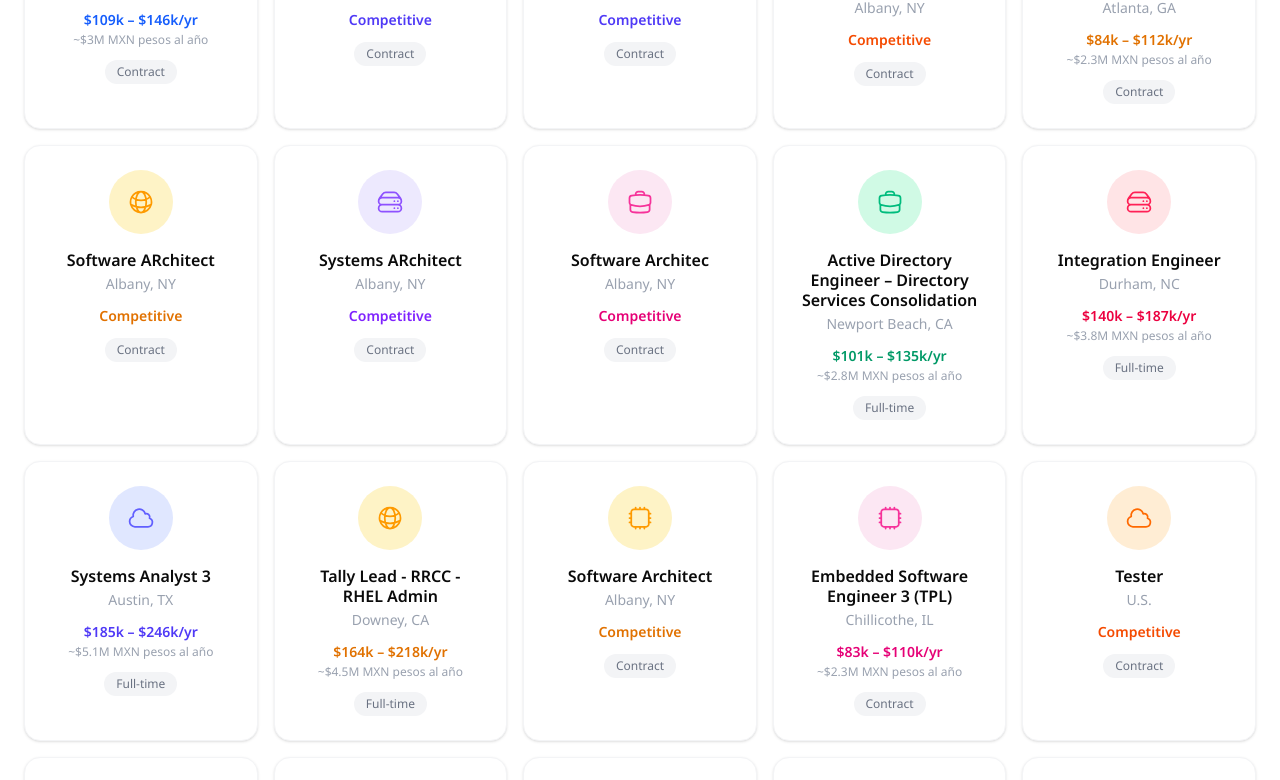
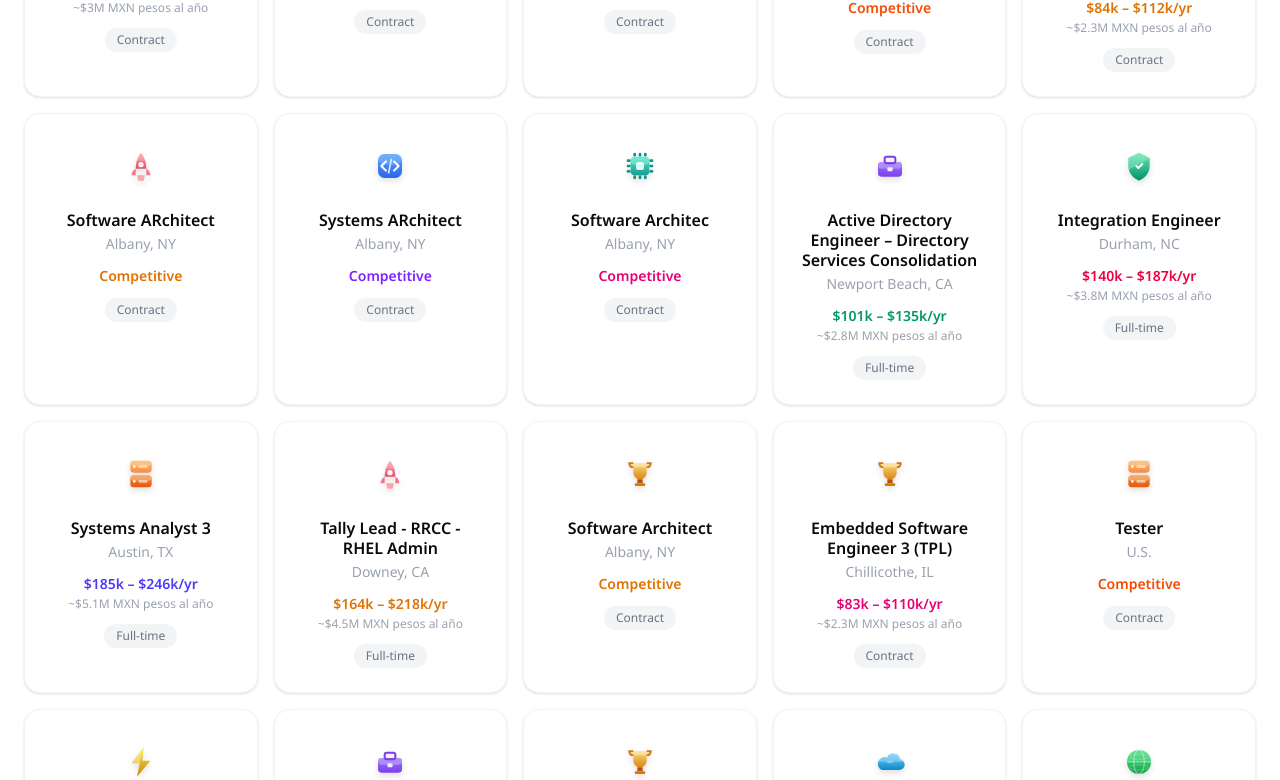
Before and after one commit to maryreds/puente-tech, a Next.js app: page /empleos in a window 1280 px wide. Shown: the part 1491-2271 px from the top of the page. Built offline with nearby package versions, Linux system fonts and the light colour scheme.

Commit message:
Replace flat icons with 3D gradient icons on job cards
Co-Authored-By: Claude Opus 4.6 (1M context) <noreply@anthropic.com>

```diff
--- a/src/components/JobCard.tsx
+++ b/src/components/JobCard.tsx
@@ -12,18 +12,133 @@ const palette = [
 ];
 
 const icons = [
-  // Briefcase
-  <svg key="briefcase" viewBox="0 0 24 24" fill="none" stroke="currentColor" strokeWidth="1.5" className="w-7 h-7"><path strokeLinecap="round" strokeLinejoin="round" d="M20.25 14.15v4.25c0 1.094-.787 2.036-1.872 2.18-2.087.277-4.216.42-6.378.42s-4.291-.143-6.378-.42c-1.085-.144-1.872-1.086-1.872-2.18v-4.25m16.5 0a2.18 2.18 0 00.75-1.661V8.706c0-1.081-.768-2.015-1.837-2.175a48.114 48.114 0 00-3.413-.387m4.5 8.006c-.194.165-.42.295-.673.38A23.978 23.978 0 0112 15.75c-2.648 0-5.195-.429-7.577-1.22a2.016 2.016 0 01-.673-.38m0 0A2.18 2.18 0 013 12.489V8.706c0-1.081.768-2.015 1.837-2.175a48.111 48.111 0 013.413-.387m7.5 0V5.25A2.25 2.25 0 0013.5 3h-3a2.25 2.25 0 00-2.25 2.25v.894m7.5 0a48.667 48.667 0 00-7.5 0" /></svg>,
-  // Code
-  <svg key="code" viewBox="0 0 24 24" fill="none" stroke="currentColor" strokeWidth="1.5" className="w-7 h-7"><path strokeLinecap="round" strokeLinejoin="round" d="M17.25 6.75L22.5 12l-5.25 5.25m-10.5 0L1.5 12l5.25-5.25m7.5-3l-4.5 16.5" /></svg>,
-  // Chip
-  <svg key="chip" viewBox="0 0 24 24" fill="none" stroke="currentColor" strokeWidth="1.5" className="w-7 h-7"><path strokeLinecap="round" strokeLinejoin="round" d="M8.25 3v1.5M4.5 8.25H3m18 0h-1.5M4.5 12H3m18 0h-1.5m-15 3.75H3m18 0h-1.5M8.25 19.5V21M12 3v1.5m0 15V21m3.75-18v1.5m0 15V21m-9-1.5h10.5a2.25 2.25 0 002.25-2.25V6.75a2.25 2.25 0 00-2.25-2.25H6.75A2.25 2.25 0 004.5 6.75v10.5a2.25 2.25 0 002.25 2.25z" /></svg>,
-  // Cloud
-  <svg key="cloud" viewBox="0 0 24 24" fill="none" stroke="currentColor" strokeWidth="1.5" className="w-7 h-7"><path strokeLinecap="round" strokeLinejoin="round" d="M2.25 15a4.5 4.5 0 004.5 4.5H18a3.75 3.75 0 001.332-7.257 3 3 0 00-3.758-3.848 5.25 5.25 0 00-10.233 2.33A4.502 4.502 0 002.25 15z" /></svg>,
-  // Globe
-  <svg key="globe" viewBox="0 0 24 24" fill="none" stroke="currentColor" strokeWidth="1.5" className="w-7 h-7"><path strokeLinecap="round" strokeLinejoin="round" d="M12 21a9.004 9.004 0 008.716-6.747M12 21a9.004 9.004 0 01-8.716-6.747M12 21c2.485 0 4.5-4.03 4.5-9S14.485 3 12 3m0 18c-2.485 0-4.5-4.03-4.5-9S9.515 3 12 3m0 0a8.997 8.997 0 017.843 4.582M12 3a8.997 8.997 0 00-7.843 4.582m15.686 0A11.953 11.953 0 0112 10.5c-2.998 0-5.74-1.1-7.843-2.918m15.686 0A8.959 8.959 0 0121 12c0 .778-.099 1.533-.284 2.253m0 0A17.919 17.919 0 0112 16.5c-3.162 0-6.133-.815-8.716-2.247m0 0A9.015 9.015 0 013 12c0-1.605.42-3.113 1.157-4.418" /></svg>,
-  // Server
-  <svg key="server" viewBox="0 0 24 24" fill="none" stroke="currentColor" strokeWidth="1.5" className="w-7 h-7"><path strokeLinecap="round" strokeLinejoin="round" d="M5.25 14.25h13.5m-13.5 0a3 3 0 01-3-3m3 3a3 3 0 100 6h13.5a3 3 0 100-6m-16.5-3a3 3 0 013-3h13.5a3 3 0 013 3m-19.5 0a4.5 4.5 0 01.9-2.7L5.737 5.1a3.375 3.375 0 012.7-1.35h7.126c1.062 0 2.062.5 2.7 1.35l2.587 3.45a4.5 4.5 0 01.9 2.7m0 0a3 3 0 01-3 3m0 3h.008v.008h-.008v-.008zm0-6h.008v.008h-.008v-.008zm-3 6h.008v.008h-.008v-.008zm0-6h.008v.008h-.008v-.008z" /></svg>,
+  // Briefcase — 3D purple
+  <svg key="briefcase" viewBox="0 0 48 48" fill="none" className="w-8 h-8">
+    <defs>
+      <linearGradient id="bc1" x1="24" y1="8" x2="24" y2="42" gradientUnits="userSpaceOnUse">
+        <stop stopColor="#A78BFA"/><stop offset="1" stopColor="#7C3AED"/>
+      </linearGradient>
+    </defs>
+    <rect x="6" y="18" width="36" height="22" rx="5" fill="url(#bc1)"/>
+    <rect x="6" y="18" width="36" height="10" rx="5" fill="#C4B5FD" opacity="0.5"/>
+    <rect x="16" y="10" width="16" height="10" rx="3" fill="none" stroke="#7C3AED" strokeWidth="3"/>
+    <rect x="20" y="26" width="8" height="6" rx="2" fill="#EDE9FE"/>
+  </svg>,
+  // Code — 3D blue
+  <svg key="code" viewBox="0 0 48 48" fill="none" className="w-8 h-8">
+    <defs>
+      <linearGradient id="cd1" x1="24" y1="4" x2="24" y2="44" gradientUnits="userSpaceOnUse">
+        <stop stopColor="#60A5FA"/><stop offset="1" stopColor="#2563EB"/>
+      </linearGradient>
+    </defs>
+    <rect x="6" y="6" width="36" height="36" rx="10" fill="url(#cd1)"/>
+    <rect x="6" y="6" width="36" height="16" rx="10" fill="#93C5FD" opacity="0.4"/>
+    <path d="M18 17l-7 7 7 7" stroke="white" strokeWidth="3" strokeLinecap="round" strokeLinejoin="round"/>
+    <path d="M30 17l7 7-7 7" stroke="white" strokeWidth="3" strokeLinecap="round" strokeLinejoin="round"/>
+    <path d="M26 14l-4 20" stroke="#DBEAFE" strokeWidth="2.5" strokeLinecap="round"/>
+  </svg>,
+  // Chip — 3D teal
+  <svg key="chip" viewBox="0 0 48 48" fill="none" className="w-8 h-8">
+    <defs>
+      <linearGradient id="ch1" x1="24" y1="6" x2="24" y2="42" gradientUnits="userSpaceOnUse">
+        <stop stopColor="#5EEAD4"/><stop offset="1" stopColor="#0D9488"/>
+      </linearGradient>
+    </defs>
+    <rect x="10" y="10" width="28" height="28" rx="6" fill="url(#ch1)"/>
+    <rect x="10" y="10" width="28" height="12" rx="6" fill="#99F6E4" opacity="0.45"/>
+    <rect x="18" y="18" width="12" height="12" rx="3" fill="#F0FDFA" opacity="0.9"/>
+    <rect x="14" y="4" width="4" height="6" rx="2" fill="#0D9488"/><rect x="22" y="4" width="4" height="6" rx="2" fill="#0D9488"/><rect x="30" y="4" width="4" height="6" rx="2" fill="#0D9488"/>
+    <rect x="14" y="38" width="4" height="6" rx="2" fill="#0D9488"/><rect x="22" y="38" width="4" height="6" rx="2" fill="#0D9488"/><rect x="30" y="38" width="4" height="6" rx="2" fill="#0D9488"/>
+    <rect x="4" y="14" width="6" height="4" rx="2" fill="#0D9488"/><rect x="4" y="22" width="6" height="4" rx="2" fill="#0D9488"/><rect x="4" y="30" width="6" height="4" rx="2" fill="#0D9488"/>
+    <rect x="38" y="14" width="6" height="4" rx="2" fill="#0D9488"/><rect x="38" y="22" width="6" height="4" rx="2" fill="#0D9488"/><rect x="38" y="30" width="6" height="4" rx="2" fill="#0D9488"/>
+  </svg>,
+  // Cloud — 3D sky blue
+  <svg key="cloud" viewBox="0 0 48 48" fill="none" className="w-8 h-8">
+    <defs>
+      <linearGradient id="cl1" x1="24" y1="10" x2="24" y2="38" gradientUnits="userSpaceOnUse">
+        <stop stopColor="#7DD3FC"/><stop offset="1" stopColor="#0284C7"/>
+      </linearGradient>
+    </defs>
+    <path d="M12 36h26a8 8 0 00.8-15.96 10 10 0 00-19.22-2.6A9 9 0 0012 36z" fill="url(#cl1)"/>
+    <path d="M12 36h26a8 8 0 00.8-15.96 10 10 0 00-19.22-2.6A9 9 0 0012 36z" fill="#BAE6FD" opacity="0.4" style={{clipPath:"inset(0 0 50% 0)"}}/>
+    <ellipse cx="24" cy="24" rx="5" ry="2" fill="white" opacity="0.3"/>
+  </svg>,
+  // Globe — 3D green
+  <svg key="globe" viewBox="0 0 48 48" fill="none" className="w-8 h-8">
+    <defs>
+      <linearGradient id="gl1" x1="24" y1="4" x2="24" y2="44" gradientUnits="userSpaceOnUse">
+        <stop stopColor="#4ADE80"/><stop offset="1" stopColor="#16A34A"/>
+      </linearGradient>
+    </defs>
+    <circle cx="24" cy="24" r="18" fill="url(#gl1)"/>
+    <circle cx="24" cy="24" r="18" fill="#86EFAC" opacity="0.35" style={{clipPath:"inset(0 0 50% 0)"}}/>
+    <ellipse cx="24" cy="24" rx="8" ry="18" fill="none" stroke="white" strokeWidth="1.5" opacity="0.5"/>
+    <line x1="6" y1="24" x2="42" y2="24" stroke="white" strokeWidth="1.5" opacity="0.5"/>
+    <ellipse cx="24" cy="16" rx="14" ry="4" fill="none" stroke="white" strokeWidth="1" opacity="0.3"/>
+    <ellipse cx="24" cy="32" rx="14" ry="4" fill="none" stroke="white" strokeWidth="1" opacity="0.3"/>
+  </svg>,
+  // Server — 3D orange
+  <svg key="server" viewBox="0 0 48 48" fill="none" className="w-8 h-8">
+    <defs>
+      <linearGradient id="sv1" x1="24" y1="4" x2="24" y2="44" gradientUnits="userSpaceOnUse">
+        <stop stopColor="#FDBA74"/><stop offset="1" stopColor="#EA580C"/>
+      </linearGradient>
+    </defs>
+    <rect x="8" y="4" width="32" height="18" rx="5" fill="url(#sv1)"/>
+    <rect x="8" y="4" width="32" height="8" rx="5" fill="#FED7AA" opacity="0.45"/>
+    <rect x="8" y="26" width="32" height="18" rx="5" fill="url(#sv1)"/>
+    <rect x="8" y="26" width="32" height="8" rx="5" fill="#FED7AA" opacity="0.45"/>
+    <circle cx="14" cy="13" r="2" fill="#FFF7ED"/><rect x="20" y="11" width="14" height="4" rx="2" fill="#FFF7ED" opacity="0.6"/>
+    <circle cx="14" cy="35" r="2" fill="#FFF7ED"/><rect x="20" y="33" width="14" height="4" rx="2" fill="#FFF7ED" opacity="0.6"/>
+  </svg>,
+  // Rocket — 3D coral/red
+  <svg key="rocket" viewBox="0 0 48 48" fill="none" className="w-8 h-8">
+    <defs>
+      <linearGradient id="rk1" x1="24" y1="2" x2="24" y2="42" gradientUnits="userSpaceOnUse">
+        <stop stopColor="#FDA4AF"/><stop offset="1" stopColor="#E11D48"/>
+      </linearGradient>
+    </defs>
+    <path d="M24 4c-6 8-8 16-8 24h16c0-8-2-16-8-24z" fill="url(#rk1)"/>
+    <path d="M24 4c-6 8-8 16-8 24h16c0-8-2-16-8-24z" fill="#FECDD3" opacity="0.35" style={{clipPath:"inset(0 0 50% 0)"}}/>
+    <circle cx="24" cy="22" r="4" fill="#FFF1F2"/>
+    <path d="M16 28c-4 2-6 6-6 10h6v-10z" fill="#FB7185"/><path d="M32 28c4 2 6 6 6 10h-6v-10z" fill="#FB7185"/>
+    <path d="M18 38h12l-2 8h-8l-2-8z" fill="#FCA5A5"/>
+  </svg>,
+  // Shield — 3D emerald
+  <svg key="shield" viewBox="0 0 48 48" fill="none" className="w-8 h-8">
+    <defs>
+      <linearGradient id="sh1" x1="24" y1="4" x2="24" y2="44" gradientUnits="userSpaceOnUse">
+        <stop stopColor="#6EE7B7"/><stop offset="1" stopColor="#059669"/>
+      </linearGradient>
+    </defs>
+    <path d="M24 4L8 12v12c0 10.5 6.8 18 16 22 9.2-4 16-11.5 16-22V12L24 4z" fill="url(#sh1)"/>
+    <path d="M24 4L8 12v12c0 2 .3 4 .8 5.8L40 12.2V12L24 4z" fill="#A7F3D0" opacity="0.4"/>
+    <path d="M20 24l3 3 6-6" stroke="white" strokeWidth="3" strokeLinecap="round" strokeLinejoin="round"/>
+  </svg>,
+  // Trophy — 3D gold
+  <svg key="trophy" viewBox="0 0 48 48" fill="none" className="w-8 h-8">
+    <defs>
+      <linearGradient id="tr1" x1="24" y1="4" x2="24" y2="36" gradientUnits="userSpaceOnUse">
+        <stop stopColor="#FDE68A"/><stop offset="1" stopColor="#D97706"/>
+      </linearGradient>
+    </defs>
+    <path d="M14 8h20v14c0 5.5-4.5 10-10 10s-10-4.5-10-10V8z" fill="url(#tr1)"/>
+    <path d="M14 8h20v6H14V8z" fill="#FEF3C7" opacity="0.5" rx="2"/>
+    <path d="M14 14c-4 0-6-2-6-6h6" stroke="#D97706" strokeWidth="3" fill="none"/>
+    <path d="M34 14c4 0 6-2 6-6h-6" stroke="#D97706" strokeWidth="3" fill="none"/>
+    <rect x="20" y="32" width="8" height="6" rx="1" fill="#B45309"/>
+    <rect x="16" y="38" width="16" height="4" rx="2" fill="#D97706"/>
+  </svg>,
+  // Lightning — 3D yellow
+  <svg key="lightning" viewBox="0 0 48 48" fill="none" className="w-8 h-8">
+    <defs>
+      <linearGradient id="lt1" x1="24" y1="2" x2="24" y2="46" gradientUnits="userSpaceOnUse">
+        <stop stopColor="#FDE047"/><stop offset="1" stopColor="#CA8A04"/>
+      </linearGradient>
+    </defs>
+    <path d="M28 2L10 26h12l-4 20L38 22H26l2-20z" fill="url(#lt1)"/>
+    <path d="M28 2L10 26h12L28 2z" fill="#FEF9C3" opacity="0.45"/>
+  </svg>,
 ];
 
 export interface Job {
@@ -83,7 +198,7 @@ export default function JobCard({ job, onClick }: { job: Job; onClick?: () => vo
     <div onClick={onClick} className="group rounded-2xl bg-white border border-gray-100 shadow-sm p-6 flex flex-col items-center text-center transition-all duration-200 hover:shadow-md hover:-translate-y-1 cursor-pointer">
       {/* Colorful icon circle */}
       <div
-        className={`w-16 h-16 rounded-full ${color.bg} flex items-center justify-center mb-4 ${color.icon} transition-transform duration-200 group-hover:scale-110`}
+        className="w-14 h-14 flex items-center justify-center mb-4 transition-transform duration-200 group-hover:scale-110 drop-shadow-md"
       >
         {icons[iconIdx]}
       </div>
```
